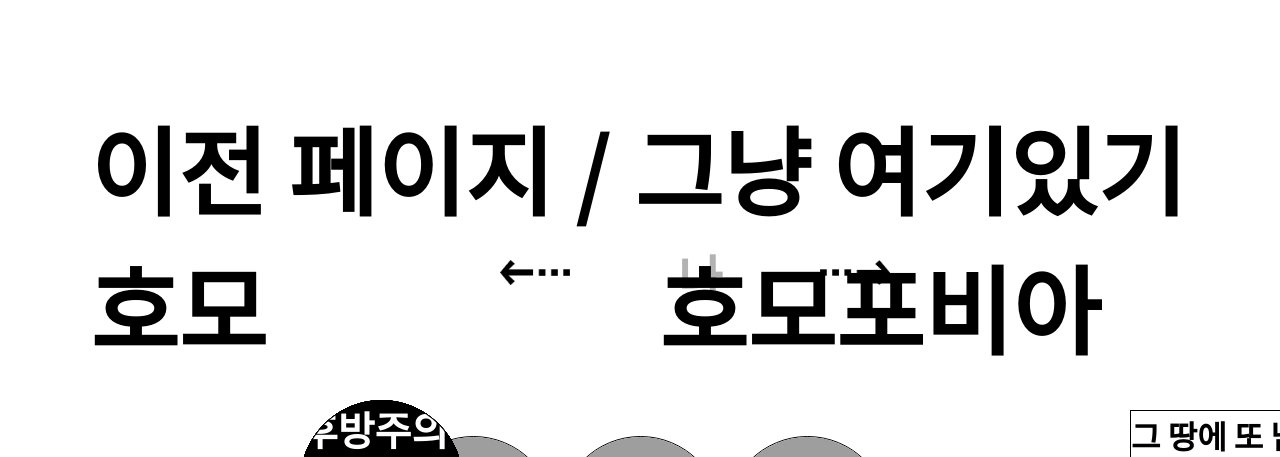
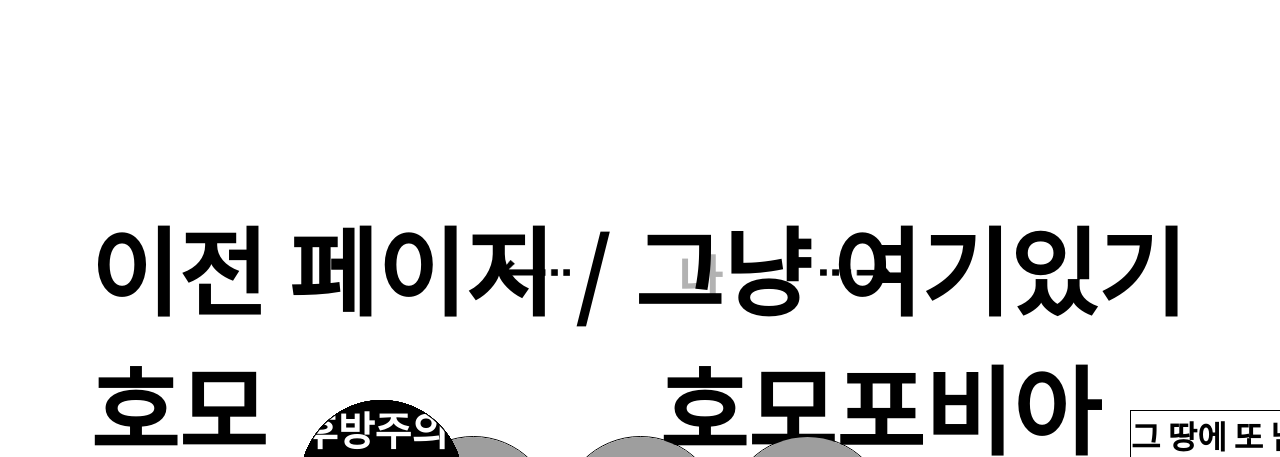
Before and after one commit to Hyuneonseo/181029, a plain HTML site: page redpage.html in a window 1280 px wide. Shown: the top 457 px of the page. Drawn offline with Linux system fonts and the light colour scheme; grey boxes are pictures that could not be loaded.

Commit message:
Update redpage.html

```diff
--- a/redpage.html
+++ b/redpage.html
@@ -45,7 +45,7 @@
 	        #arrow7{position: absolute; top: 620px; left: 240px;}
 	        #arrow7 img{width: 70px;}
 
-	        #index{position: relative; width: 1100px; font-family:'Noto Sans KR', '맑은 고딕', '돋움'; font-size: 6em; font-weight: bold; color: black; margin: auto; top: 90px;}
+	        #index{position: relative; width: 1100px; font-family:'Noto Sans KR', '맑은 고딕', '돋움'; font-size: 6em; font-weight: bold; color: black; margin: auto; top: 190px;}
 	        #rect2{position: absolute; width: 161px; height: 161px;  border: 1px solid black; border-radius: 50%; top: 740px; left: 300px; background: black; font-family:'Noto Sans KR', '맑은 고딕', '돋움'; font-size: 2.5em; font-weight: bold; color: white; text-align: left; line-height: 1.4em; overflow: hidden; cursor: pointer;
 	    		animation-name: blinks;
 				animation-duration:0.1s;
```
